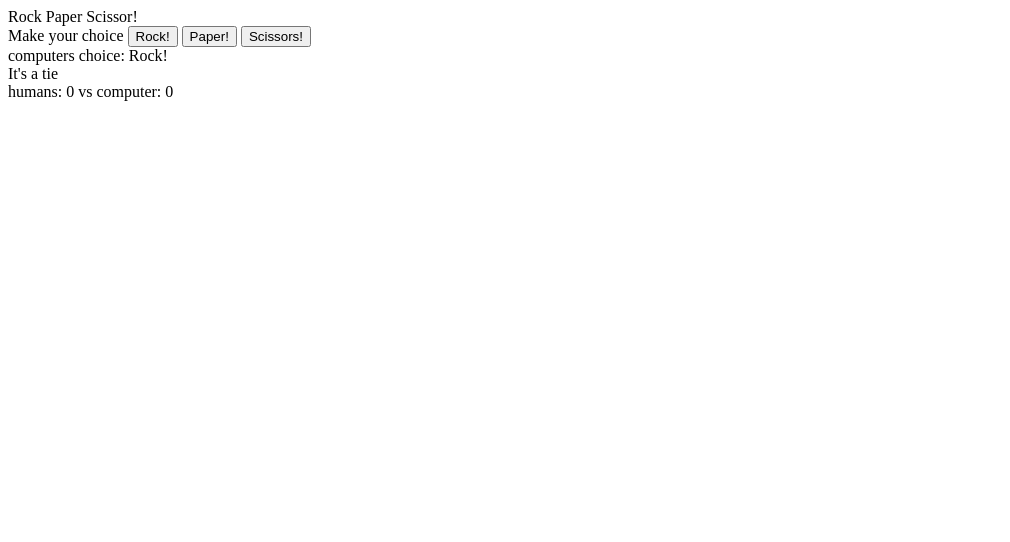
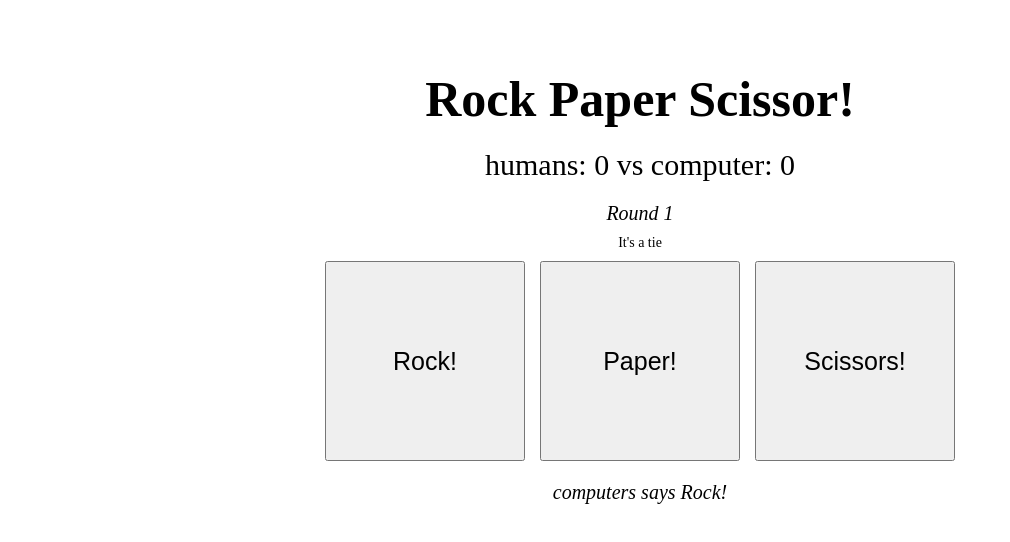
Before and after one commit to Katsoep/rock-paper-scissor, a plain HTML site: page index.html in a window 1280 px wide. Both pictures are taken after a click on the button "Rock!". Shown: the whole page, without its empty margins (0-1010 px from the left). Drawn offline with Linux system fonts and the light colour scheme.

Commit message:
build (UI) add css

```diff
--- a/index.html
+++ b/index.html
@@ -4,19 +4,24 @@
     <meta charset="UTF-8">
     <meta name="viewport" content="width=device-width, initial-scale=1.0">
     <title>Rock paper scissors</title>
-
+    <link rel="stylesheet" href="styles.css">
 </head>
 <script src="rock-paper-scissor.js" defer> </script>
 <body>
-<div class = "title"> Rock Paper Scissor!
-    <div class ="subtitle"> Make your choice
-        <button id="btnRock">Rock!</button>
-        <button id="btnPaper">Paper!</button>
-        <button id="btnScissor">Scissors!</button>
-        <div class = "computersChoice">computers choice:</div>
+<div class = "container">
+    <div class = "title"> Rock Paper Scissor!
+        <div class = score>humans: 0 vs computer: 0</div>
+        <div class = part-one>
+            <div class ="subtitle">Make your choice</div>
+            <div class = "ann">Who will win?</div>
+            <div class="buttons">
+                <button id="btnRock">Rock!</button>
+                <button id="btnPaper">Paper!</button>
+                <button id="btnScissor">Scissors!</button>
+            </div>
+        </div>
+        <div class = "computers-choice">computers choice</div>
     </div>
-    <div class = "ann">Who will win?</div>
-    <div class = score>humans: 0 vs computer: 0</div>
 
 </div>
 </body>
--- a/rock-paper-scissor.js
+++ b/rock-paper-scissor.js
@@ -7,9 +7,10 @@ let score = "humans: " + humanScore + " vs computer: " + computerScore;
 const btnRock = document.querySelector("#btnRock");
 const btnPaper = document.querySelector("#btnPaper");
 const btnScissor = document.querySelector("#btnScissor");
-const computerChoiceText = document.querySelector(".computersChoice");
+const computerChoiceText = document.querySelector(".computers-choice");
 const scoreText = document.querySelector(".score");
 const announcement = document.querySelector(".ann");
+const subtitle = document.querySelector(".subtitle");
 
 btnRock.addEventListener("click", () => {
     playRound("rock", getComputerChoice())
@@ -27,15 +28,15 @@ function getComputerChoice() {
     switch(computerChoice){
         case 1 :
             computerChoice = "rock";
-            computerChoiceText.textContent = "computers choice: Rock!";
+            computerChoiceText.textContent = "computers says \nRock!";
             break;
         case 2 :
             computerChoice = "paper";
-            computerChoiceText.textContent = "computers choice: Paper!";
+            computerChoiceText.textContent = "computers says \nPaper!";
             break;
         case 3 :
             computerChoice = "scissor";
-            computerChoiceText.textContent = "computers choice: Scissor!";
+            computerChoiceText.textContent = "computers says \nScissor!";
             break;
     }
     return computerChoice;
@@ -44,7 +45,6 @@ function getComputerChoice() {
 function playRound(humanChoice, computerChoice){
 
 if (roundCounter <= 5) countRounds();
-//(roundCounter < 5) ? countRounds() : ResetGame();
     if(humanChoice !== computerChoice){
 
         if (humanChoice === "rock"){
@@ -114,12 +114,15 @@ if (roundCounter <= 5) countRounds();
 
 function ResetGame(){
 
-    if(humanScore < computerScore) alert("computer wins\nhumans: " + humanScore + " vs computer: " + computerScore);
-    if(humanScore > computerScore) alert("human wins\nhumans: " + humanScore + " vs computer: " + computerScore);
-    if(humanScore === computerScore) alert("It's a tie!\nhumans: " + humanScore + " vs computer: " + computerScore);
-    announcement.textContent = "Who will win?";
+    if(humanScore < computerScore)  subtitle.textContent =
+    ("computer wins\nhumans: " + humanScore + " - computer: " + computerScore);
+    if(humanScore > computerScore)  subtitle.textContent =
+    ("human wins\nhumans: " + humanScore + " - computer: " + computerScore);
+    if(humanScore === computerScore) subtitle.textContent =
+    ("It's a tie!\nhumans: " + humanScore + " - computer: " + computerScore);
+    announcement.textContent = "Go again?";
     scoreText.textContent = "humans: 0 vs computer: 0";
-    computerChoiceText.textContent = "computers choice:";
+    computerChoiceText.textContent = "computers choice";
     humanScore = 0;
     computerScore = 0;
     //ask to play another game?
@@ -128,7 +131,7 @@ function ResetGame(){
 
 function countRounds(){
     roundCounter++
-    alert("Round " + roundCounter);
+    subtitle.textContent = ("Round " + roundCounter);
 }
 
 //give round = playround = finish up round
--- /dev/null
+++ b/styles.css
@@ -0,0 +1,51 @@
+div {
+    font-size: 14px;
+    font-weight: 100;
+
+}
+.container {
+    display: flex;
+    flex-direction: column;
+    justify-content: center;
+    text-align: center;
+    margin-top: 5em;
+    margin-left: 10em;
+    margin-right: 10em;
+    gap: 20px;
+}
+.title{
+    display: flex;
+    justify-content:space-around;
+    flex-direction: column;
+    font-weight: 600;
+    font-size: 50px;
+    gap: 20px;
+}
+.score{
+    font-size: 30px;
+    font-weight: 500;
+}
+.part-one {
+    display: flex;
+    justify-content: space-around;
+    flex-direction: column;
+    gap: 10px;
+}
+.subtitle{
+    font-size: 20px;
+    font-style: italic;
+}
+.buttons{
+    display: flex;
+    justify-content: center;
+    gap: 15px;
+}
+button {
+    width: 200px;
+    height: 200px;
+    font-size: 25px;
+}
+.computers-choice{
+    font-size: 20px;
+    font-style: italic;;
+}
```
